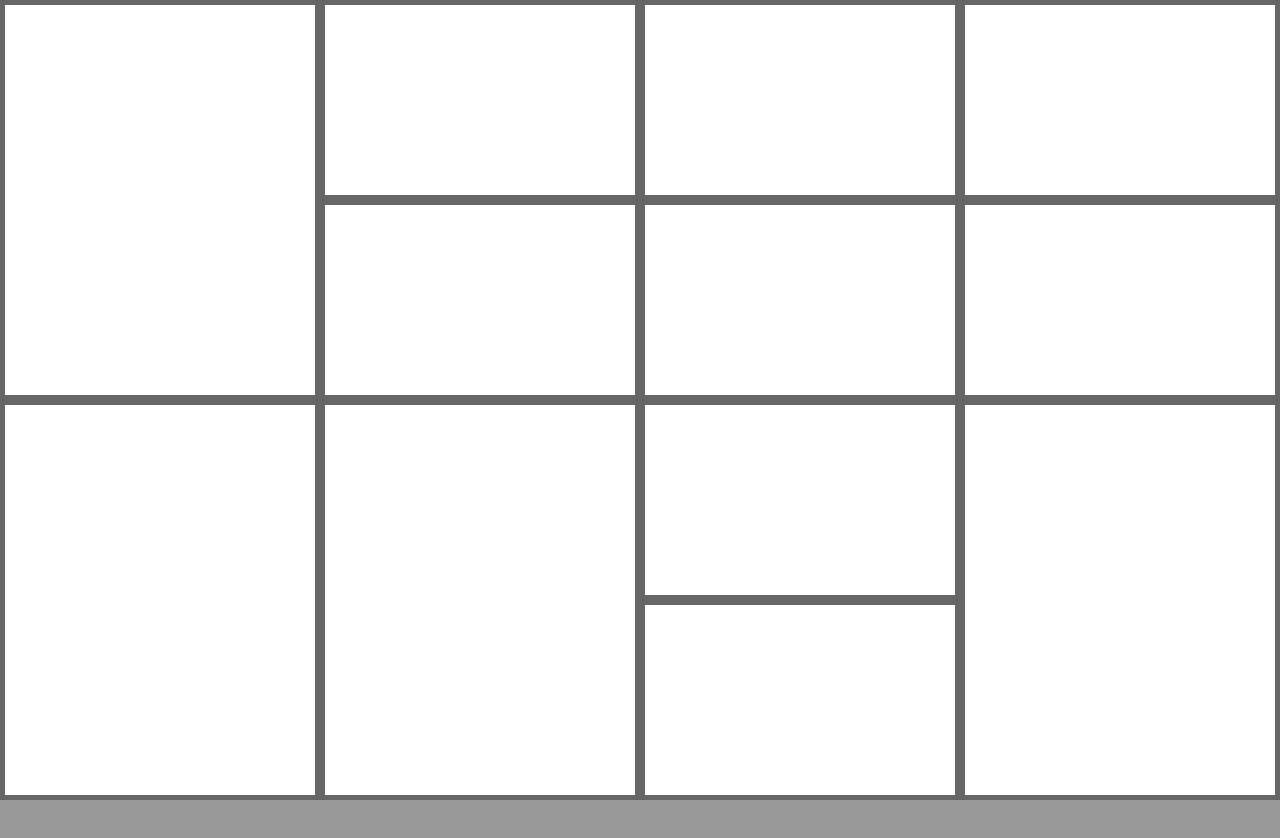
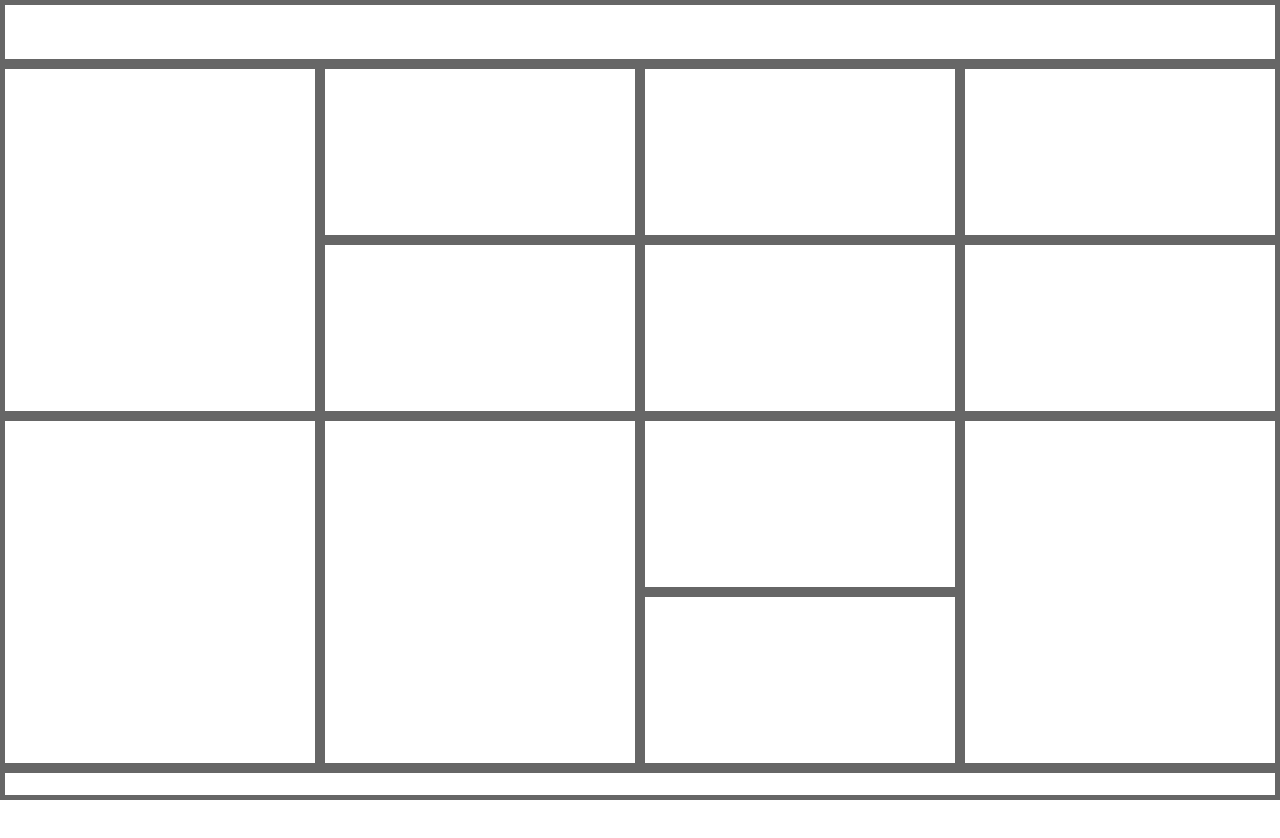
Before and after one commit to ryantuck/responsive-ui-grid, a plain HTML site: page index.html in a window 1280 px wide. After the commit the page ends 800 px from the top, so only its background shows below. Drawn offline with Linux system fonts and the light colour scheme.

Commit message:
add header and footer rows

```diff
--- a/index.html
+++ b/index.html
@@ -9,13 +9,32 @@
     </head>
     <body>
         <div id="container">
-            <div class="row half">
+            <div class="row row-header">
+                <div class="panel">
+                    <div class="panel-inside">
+
+                    </div>
+                </div>
+            </div>
+            <div class="row row-44">
                 <div class="panel">
                     <div class="panel-inside">
                     </div>
                 </div>
                 <div class="panel">
-                    <div class="row half">
+                    <div class="row row-half">
+                        <div class="panel top">
+                            <div class="panel-inside"></div>
+                        </div>
+                    </div>
+                    <div class="row row-half">
+                        <div class="panel bottom">
+                            <div class="panel-inside"></div>
+                        </div>
+                    </div>
+                </div>
+                <div class="panel">
+                    <div class="row row-half">
                         <div class="panel top">
                             <div class="panel-inside"></div>
                         </div>
@@ -27,31 +46,19 @@
                     </div>
                 </div>
                 <div class="panel">
-                    <div class="row half">
+                    <div class="row row-half">
                         <div class="panel top">
                             <div class="panel-inside"></div>
                         </div>
                     </div>
-                    <div class="row half">
-                        <div class="panel bottom">
-                            <div class="panel-inside"></div>
-                        </div>
-                    </div>
-                </div>
-                <div class="panel">
-                    <div class="row half">
-                        <div class="panel top">
-                            <div class="panel-inside"></div>
-                        </div>
-                    </div>
-                    <div class="row half">
+                    <div class="row row-half">
                         <div class="panel bottom">
                             <div class="panel-inside"></div>
                         </div>
                     </div>
                 </div>
             </div>
-            <div class="row half">
+            <div class="row row-44">
                 <div class="panel">
                     <div class="panel-inside">
                     </div>
@@ -60,12 +67,12 @@
                     <div class="panel-inside"></div>
                 </div>
                 <div class="panel">
-                    <div class="row half">
+                    <div class="row row-half">
                         <div class="panel top">
                             <div class="panel-inside"></div>
                         </div>
                     </div>
-                    <div class="row half">
+                    <div class="row row-half">
                         <div class="panel bottom">
                             <div class="panel-inside"></div>
                         </div>
@@ -75,7 +82,13 @@
                     <div class="panel-inside"></div>
                 </div>
             </div>
-            <div class="row half"></div>
+            <div class="row row-footer">
+                <div class="panel">
+                    <div class="panel-inside">
+
+                    </div>
+                </div>
+            </div>
         </div>
     </body>
 </html>
--- a/style.css
+++ b/style.css
@@ -19,12 +19,20 @@ body{
     display: table;
 }
 
-.row .half {
+.row-44 {
+    height: 44%;
+}
+
+.row-half {
     height: 50%;
 }
 
-.row .third {
-    height: 33.333333%;
+.row-header {
+    height: 8%;
+}
+
+.row-footer {
+    height: 4%;
 }
 
 .panel {
```
